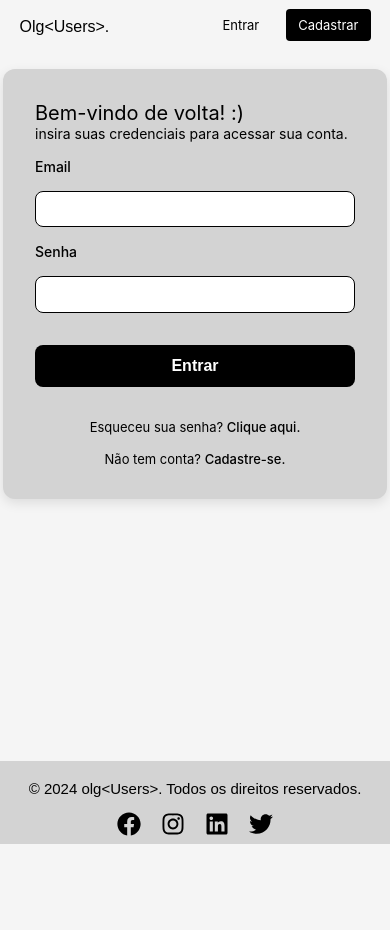
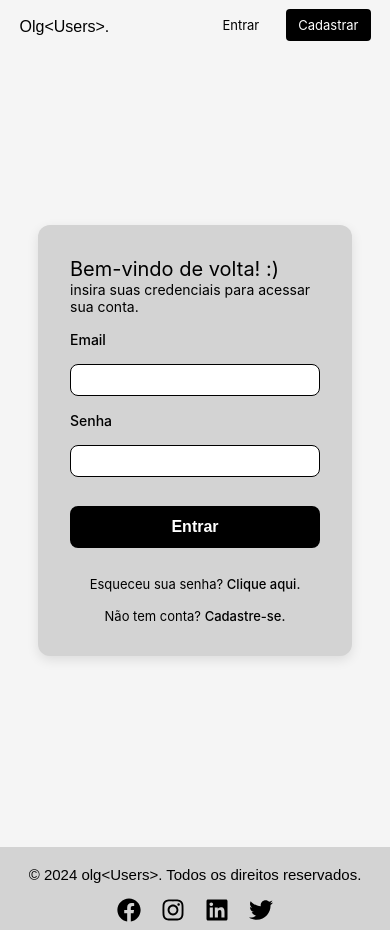
Before and after one commit to olegariobru/olgr-users, a React (Create React App) app in the folder frontEND/: page /Login in a window 390 px wide. Before the commit the page ends 844 px from the top, so only its background shows below. Built offline with nearby package versions, Linux system fonts and the light colour scheme; a web font is replaced by a local one.

Commit message:
ajustando a responsividade do login v.1

```diff
--- a/frontEND/src/paginas/login/login.module.css
+++ b/frontEND/src/paginas/login/login.module.css
@@ -103,20 +103,34 @@
     border-radius: 12px;
     box-shadow: 0 4px 12px rgba(0, 0, 0, 0.1);
     width: 250px;
-    margin: 30% auto; /* centralizar igual login */
+    margin: 35% auto; /* centralizar igual login */
   }
 }
 
 @media (min-width: 376px) and (max-width: 768px){
-  .slgPrin{
-    margin: 50% 0 0 0;
-    text-align: center;
-  }
+  .lgForm{
+    display: flex;
+    flex-direction: column;
+    gap: 16px;
+    padding: 32px;
+    background: var(--detalhe2);
+    border-radius: 12px;
+    box-shadow: 0 4px 12px rgba(0, 0, 0, 0.1);
+    width: 250px;
+    margin: 45% auto; /* centralizar igual login */
+}
 }
 @media (min-width: 769px) and (max-width: 1024px){
-  .slgPrin{
-    margin: 40% 0 0 0;
-    text-align: center;
+  .lgForm{
+    display: flex;
+    flex-direction: column;
+    gap: 16px;
+    padding: 32px;
+    background: var(--detalhe2);
+    border-radius: 12px;
+    box-shadow: 0 4px 12px rgba(0, 0, 0, 0.1);
+    width: 250px;
+    margin: 35% auto; /* centralizar igual login */
   }
 
 }
```
